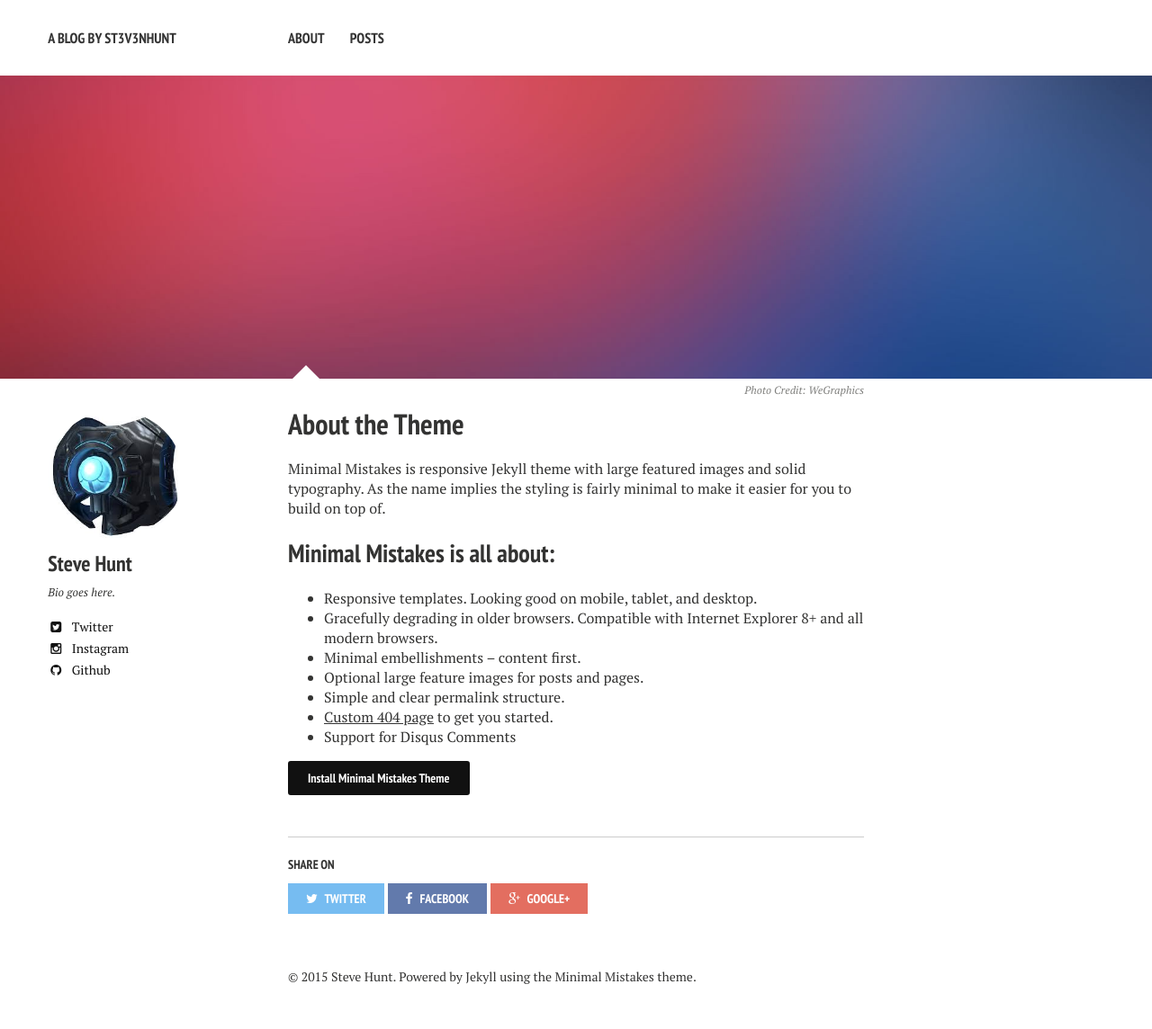
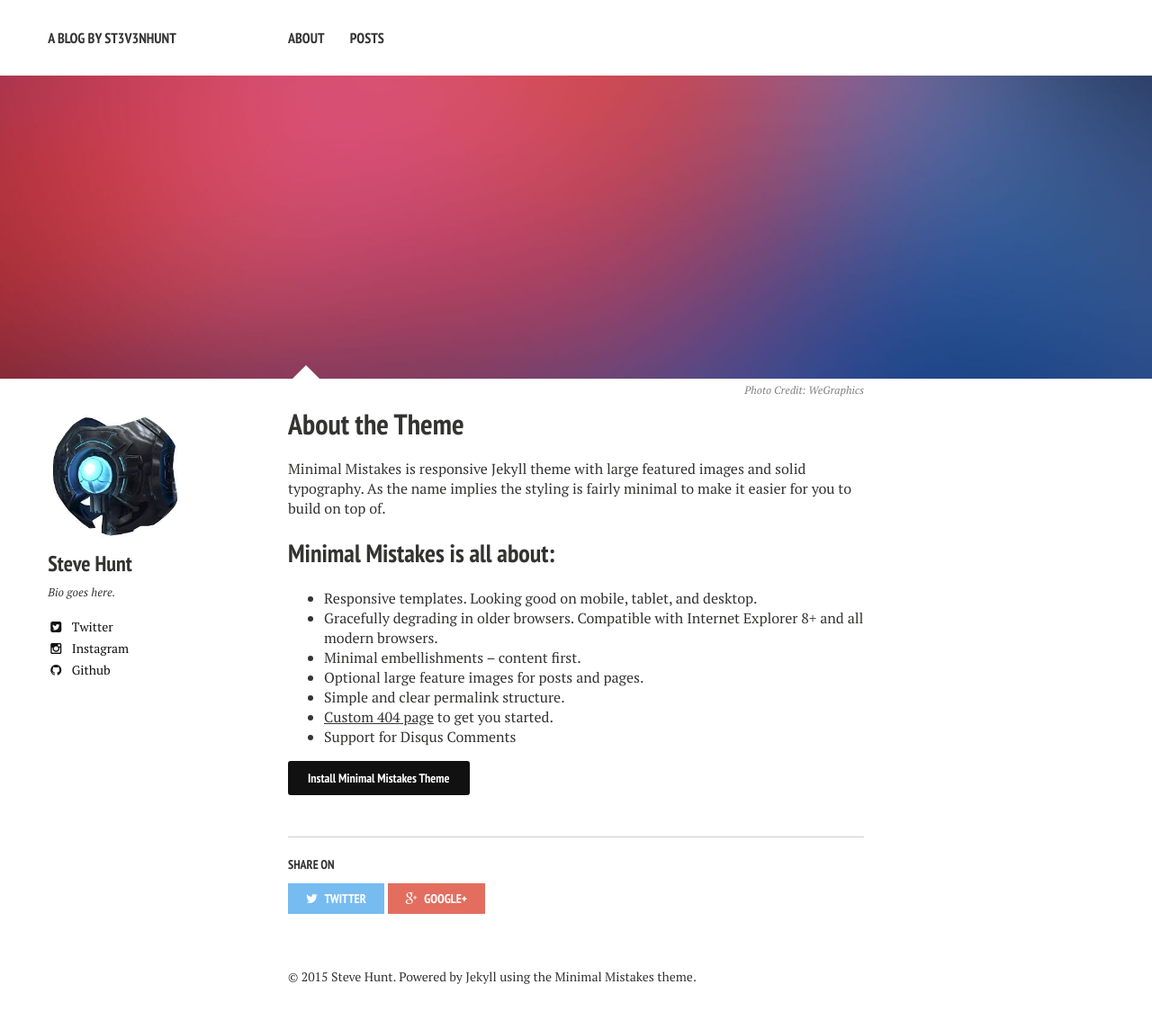
Before and after one commit to st3v3nhunt/st3v3nhunt.github.io, a Jekyll site: the page built from about/index.md, in a window 1280 px wide. Shown: the whole page at 90% size. Built offline with Jekyll 4.4.1, drawn with Linux system fonts in a browser that asks for light colours; nearby versions of some CDN libraries.

Commit message:
:trollface: Remove Facebook from social share.

```diff
--- a/_includes/_social-share.html
+++ b/_includes/_social-share.html
@@ -5,9 +5,6 @@
       <a href="https://twitter.com/intent/tweet?text={{ site.url }}{{ page.url }}" class="twitter" title="Share on Twitter"><i class="fa fa-twitter"></i><span> Twitter</span></a>
     </li>
     <li>
-      <a href="https://www.facebook.com/sharer/sharer.php?u={{ site.url }}{{ page.url }}" class="facebook" title="Share on Facebook"><i class="fa fa-facebook"></i><span> Facebook</span></a>
-    </li>
-    <li>
       <a href="https://plus.google.com/share?url={{ site.url }}{{ page.url }}" class="google-plus" title="Share on Google Plus"><i class="fa fa-google-plus"></i><span> Google+</span></a>
     </li>
   </ul>
```
